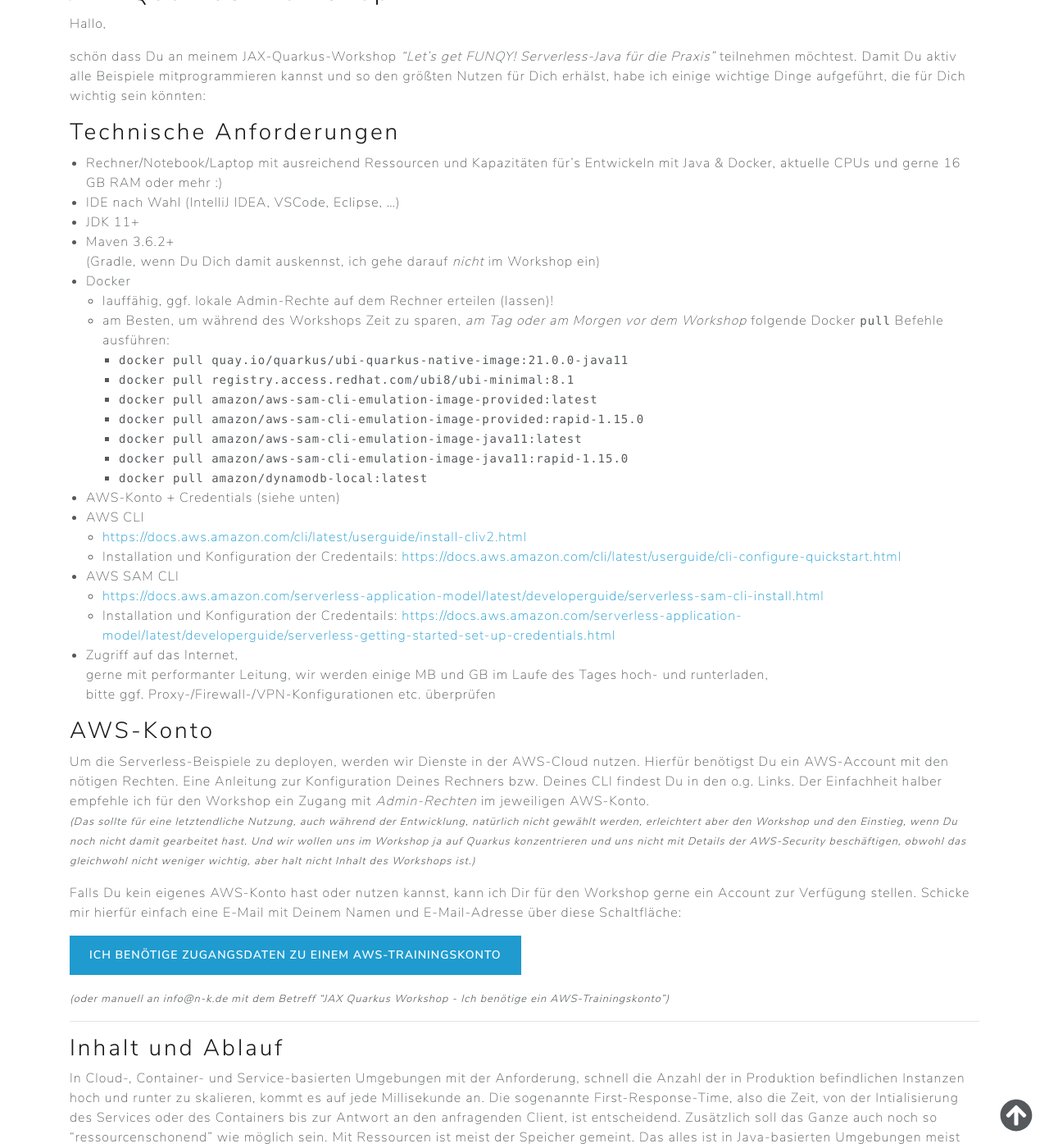
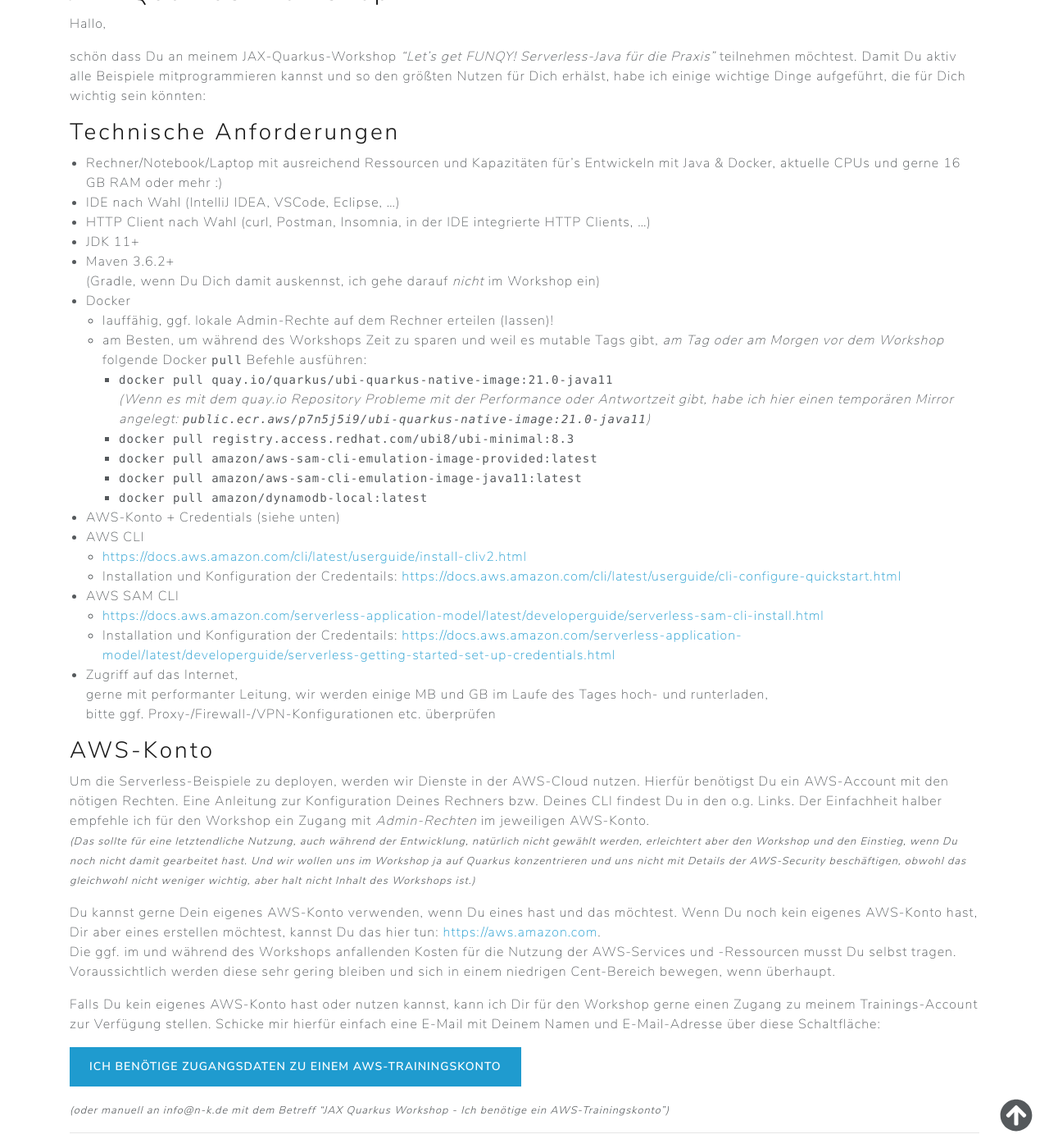
Before and after one commit to dasniko/dasniko.github.io, a Jekyll site: the page built from jax-quarkus-workshop.md, in a window 1280 px wide and 1400 px high, scrolled down 192 px. Shown: the whole window at 82% size. Built offline with Jekyll 4.4.1, drawn with Linux system fonts in a browser that asks for light colours.

Commit message:
jax quarkus workshop

```diff
--- a/jax-quarkus-workshop.md
+++ b/jax-quarkus-workshop.md
@@ -13,18 +13,18 @@
 
 * Rechner/Notebook/Laptop mit ausreichend Ressourcen und Kapazitäten für's Entwickeln mit Java & Docker, aktuelle CPUs und gerne 16 GB RAM oder mehr :)
 * IDE nach Wahl (IntelliJ IDEA, VSCode, Eclipse, ...)
+* HTTP Client nach Wahl (curl, Postman, Insomnia, in der IDE integrierte HTTP Clients, ...)
 * JDK 11+
 * Maven 3.6.2+
   (Gradle, wenn Du Dich damit auskennst, ich gehe darauf _nicht_ im Workshop ein)
 * Docker
   * lauffähig, ggf. lokale Admin-Rechte auf dem Rechner erteilen (lassen)!
-  * am Besten, um während des Workshops Zeit zu sparen, _am Tag oder am Morgen vor dem Workshop_ folgende Docker `pull` Befehle ausführen:
-    - `docker pull quay.io/quarkus/ubi-quarkus-native-image:21.0.0-java11`
-    - `docker pull registry.access.redhat.com/ubi8/ubi-minimal:8.1`
+  * am Besten, um während des Workshops Zeit zu sparen und weil es mutable Tags gibt, _am Tag oder am Morgen vor dem Workshop_ folgende Docker `pull` Befehle ausführen:
+    - `docker pull quay.io/quarkus/ubi-quarkus-native-image:21.0-java11`
+      _(Wenn es mit dem quay.io Repository Probleme mit der Performance oder Antwortzeit gibt, habe ich hier einen temporären Mirror angelegt: `public.ecr.aws/p7n5j5i9/ubi-quarkus-native-image:21.0-java11`)_
+    - `docker pull registry.access.redhat.com/ubi8/ubi-minimal:8.3`
     - `docker pull amazon/aws-sam-cli-emulation-image-provided:latest`
-    - `docker pull amazon/aws-sam-cli-emulation-image-provided:rapid-1.15.0`
     - `docker pull amazon/aws-sam-cli-emulation-image-java11:latest`
-    - `docker pull amazon/aws-sam-cli-emulation-image-java11:rapid-1.15.0`
     - `docker pull amazon/dynamodb-local:latest`
 * AWS-Konto + Credentials (siehe unten)
 * AWS CLI
@@ -46,7 +46,12 @@
 Der Einfachheit halber empfehle ich für den Workshop ein Zugang mit _Admin-Rechten_ im jeweiligen AWS-Konto.
 <small><em>(Das sollte für eine letztendliche Nutzung, auch während der Entwicklung, natürlich nicht gewählt werden, erleichtert aber den Workshop und den Einstieg, wenn Du noch nicht damit gearbeitet hast. Und wir wollen uns im Workshop ja auf Quarkus konzentrieren und uns nicht mit Details der AWS-Security beschäftigen, obwohl das gleichwohl nicht weniger wichtig, aber halt nicht Inhalt des Workshops ist.)</em></small>
 
-Falls Du kein eigenes AWS-Konto hast oder nutzen kannst, kann ich Dir für den Workshop gerne ein Account zur Verfügung stellen.
+Du kannst gerne Dein eigenes AWS-Konto verwenden, wenn Du eines hast und das möchtest.
+Wenn Du noch kein eigenes AWS-Konto hast, Dir aber eines erstellen möchtest, kannst Du das hier tun: [https://aws.amazon.com](https://aws.amazon.com).
+Die ggf. im und während des Workshops anfallenden Kosten für die Nutzung der AWS-Services und -Ressourcen musst Du selbst tragen.
+Voraussichtlich werden diese sehr gering bleiben und sich in einem niedrigen Cent-Bereich bewegen, wenn überhaupt.
+
+Falls Du kein eigenes AWS-Konto hast oder nutzen kannst, kann ich Dir für den Workshop gerne einen Zugang zu meinem Trainings-Account zur Verfügung stellen.
 Schicke mir hierfür einfach eine E-Mail mit Deinem Namen und E-Mail-Adresse über diese Schaltfläche:
 
 <a href="mailto:info@n-k.de?subject=JAX Quarkus Workshop - Ich benötige ein AWS-Trainingskonto" class="btn btn-info">Ich benötige Zugangsdaten zu einem AWS-Trainingskonto</a>
```
